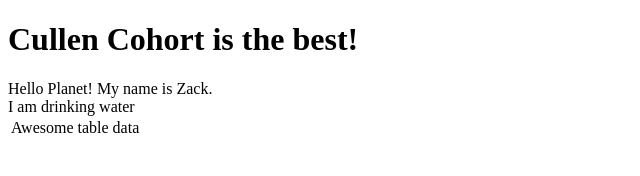
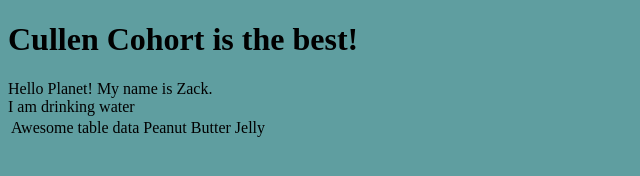
Before and after one commit to BuriedinDreams/Practice-from-class, a plain HTML site: page index.html in a window 1280 px wide. Shown: the whole page, without its empty margins (0-640 px from the left). Drawn offline with Linux system fonts and the light colour scheme.

Commit message:
adding background color

```diff
--- a/index.html
+++ b/index.html
@@ -3,6 +3,7 @@
   <head>
     <meta charset="UTF-8" />
     <meta name="viewport" content="width=device-width, initial-scale=1.0" />
+    <link rel="stylesheet" href="style.css" />
     <title>Cullen practice</title>
   </head>
   <body>
@@ -18,6 +19,8 @@
     <table>
       <tr>
         <td>Awesome table data</td>
+        <td id="PB">Peanut Butter</td>
+        <td id="Jelly">Jelly</td>
       </tr>
     </table>
   </body>
--- /dev/null
+++ b/style.css
@@ -0,0 +1,3 @@
+body {
+  background-color: cadetblue;
+}
```
